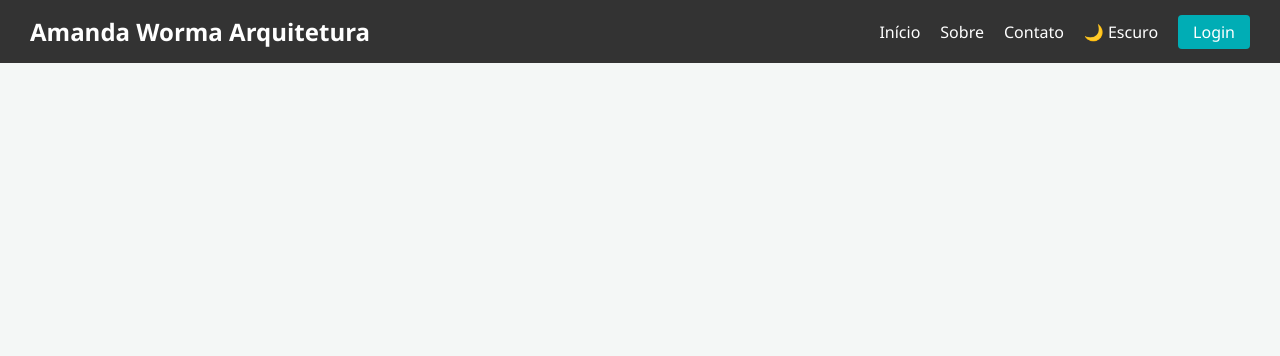
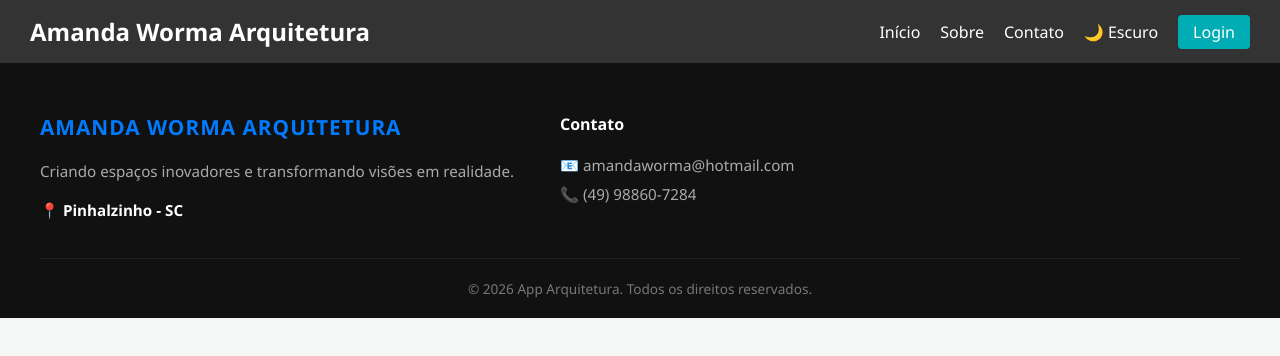
Before and after one commit to 06mateus/vue-project, a Vue app: page / in a window 1280 px wide. Shown: the top 356 px of the page. Built offline with nearby package versions, Linux system fonts and the light colour scheme.

Commit message:
feat: adiciona componente de rodapé global institucional

```diff
--- a/src/App.vue
+++ b/src/App.vue
@@ -1,8 +1,28 @@
 <script setup>
 import NavBar from './components/NavBar.vue'
+import Footer from './components/Footer.vue'
 </script>
 
 <template>
   <NavBar />
   <RouterView />
+  <Footer />
 </template>
+
+<style>
+/* Estilos Globais de Reset */
+body, html {
+  margin: 0;
+  padding: 0;
+  box-sizing: border-box;
+  font-family: 'Inter', sans-serif;
+  height: 100%; /* Importante para a estrutura do rodapé */
+}
+
+/* Layout Wrapper para forçar o rodapé para baixo mesmo em telas vazias */
+.app-wrapper {
+  display: flex;
+  flex-direction: column;
+  min-height: 100vh;
+}
+</style>
--- /dev/null
+++ b/src/components/Footer.vue
@@ -0,0 +1,129 @@
+<script setup>
+const anoAtual = new Date().getFullYear()
+</script>
+
+<template>
+  <footer class="footer">
+    <div class="footer-container">
+
+      <div class="footer-bloco">
+        <h3 class="footer-logo">AMANDA WORMA ARQUITETURA</h3>
+        <p>Criando espaços inovadores e transformando visões em realidade.</p>
+        <p class="footer-localizacao">📍 Pinhalzinho - SC</p>
+      </div>
+
+      <div class="footer-bloco">
+        <h4>Contato</h4>
+        <p>📧 amandaworma@hotmail.com</p>
+        <p>📞 (49) 98860-7284</p>
+      </div>
+
+    </div>
+
+    <div class="footer-inferior">
+      <p>&copy; {{ anoAtual }} App Arquitetura. Todos os direitos reservados.</p>
+    </div>
+  </footer>
+</template>
+
+<style scoped>
+.footer {
+  width: 100%;
+  background-color: #111111; /* Fundo escuro elegante */
+  color: #ffffff;
+  padding: 50px 20px 20px 20px;
+  margin-top: auto; /* Empurra o rodapé para o fim da página caso tenha pouco conteúdo */
+  box-sizing: border-box;
+}
+
+/* Garante que se adapte se você usar tema claro no futuro */
+[data-theme="light"] .footer {
+  background-color: #f1f1f1;
+  color: #333333;
+  border-top: 1px solid #e0e0e0;
+}
+
+.footer-container {
+  max-width: 1200px;
+  margin: 0 auto;
+  display: grid;
+  grid-template-columns: 1.5fr 1fr 1fr; /* Divide em 3 colunas de tamanhos proporcionais */
+  gap: 40px;
+  padding-bottom: 30px;
+}
+
+.footer-bloco h3,
+.footer-bloco h4 {
+  margin-top: 0;
+  margin-bottom: 18px;
+  font-weight: 700;
+}
+
+.footer-logo {
+  font-size: 1.3rem;
+  letter-spacing: 1px;
+  color: #007bff; /* Cor destaque */
+}
+
+.footer-bloco p {
+  font-size: 0.95rem;
+  line-height: 1.6;
+  color: #aaaaaa;
+  margin: 5px 0;
+}
+[data-theme="light"] .footer-bloco p { color: #666666; }
+
+.footer-localizacao {
+  font-weight: 600;
+  margin-top: 15px !important;
+  color: #ffffff !important;
+}
+[data-theme="light"] .footer-localizacao { color: #333333 !important; }
+
+/* Links */
+.footer-links {
+  list-style: none;
+  padding: 0;
+  margin: 0;
+}
+
+.footer-links li {
+  margin-bottom: 10px;
+}
+
+.footer-links a {
+  color: #aaaaaa;
+  text-decoration: none;
+  font-size: 0.95rem;
+  transition: color 0.2s ease;
+}
+[data-theme="light"] .footer-links a { color: #666666; }
+
+.footer-links a:hover {
+  color: #007bff;
+}
+
+/* Direitos Autorais */
+.footer-inferior {
+  max-width: 1200px;
+  margin: 0 auto;
+  padding-top: 20px;
+  border-top: 1px solid #222222;
+  text-align: center;
+}
+[data-theme="light"] .footer-inferior { border-top-color: #e0e0e0; }
+
+.footer-inferior p {
+  font-size: 0.85rem;
+  color: #777777;
+  margin: 0;
+}
+
+/* Responsividade para Celular */
+@media (max-width: 768px) {
+  .footer-container {
+    grid-template-columns: 1fr; /* Vira uma única coluna */
+    gap: 30px;
+  }
+}
+</style>
```
